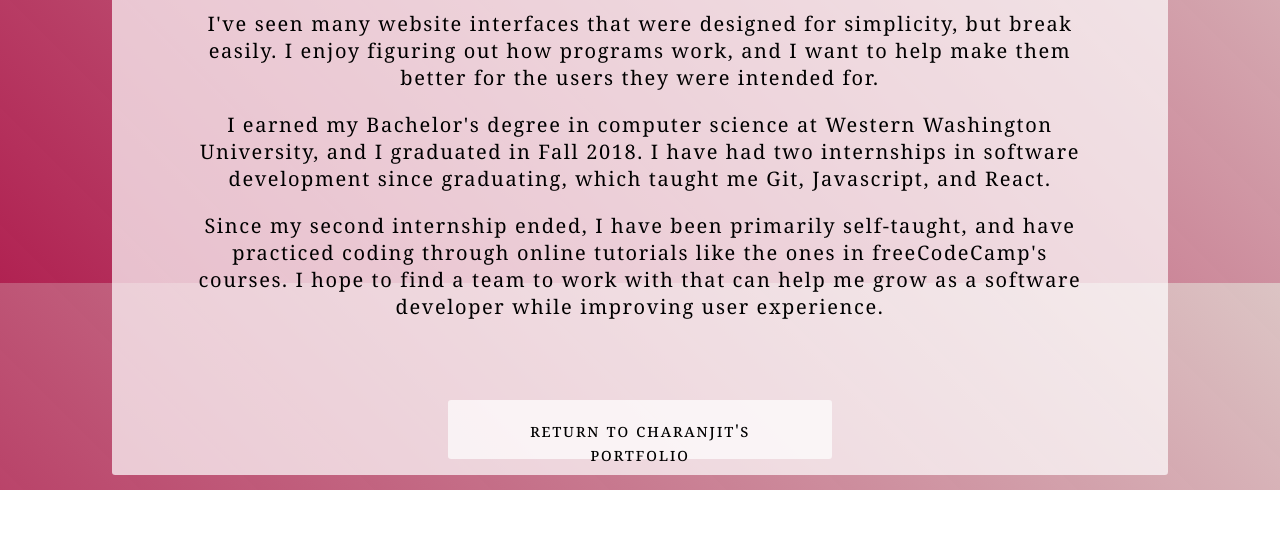
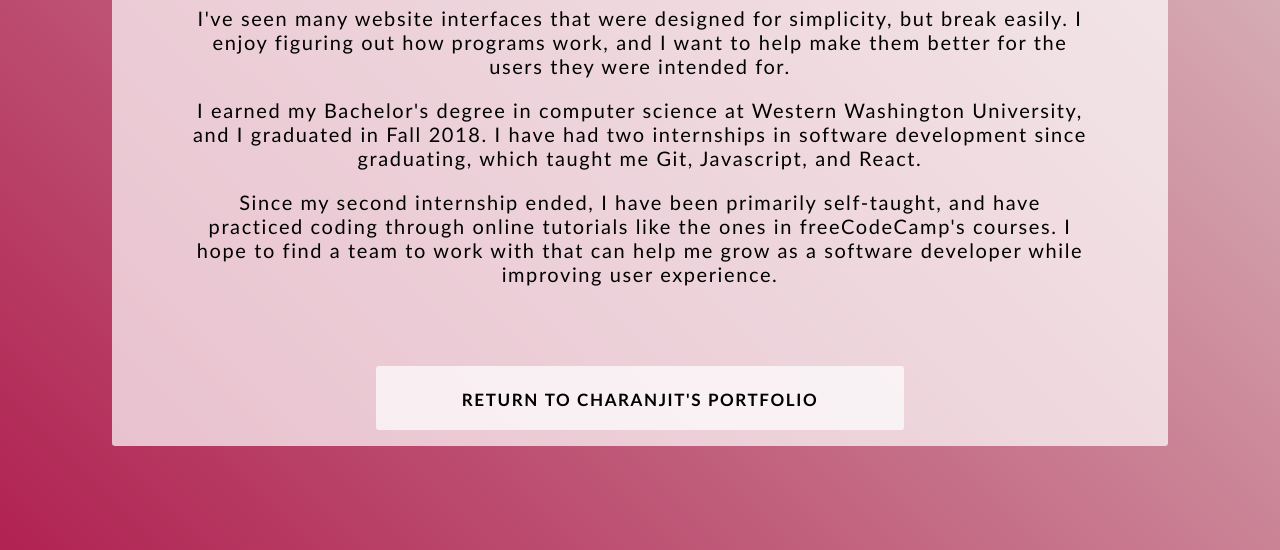
Before and after one commit to ckandola/ckandola.github.io, a plain HTML site: page about.html in a window 1280 px wide. Shown: the part 310-860 px from the top of the page. Before the commit the page ends 800 px from the top, so only its background shows below. Drawn offline with Linux system fonts and the light colour scheme.

Commit message:
Change fonts, adjust margins and padding

```diff
--- a/styles.css
+++ b/styles.css
@@ -8,7 +8,7 @@
 
 body {
     background-image: var(--red-background);
-    font-family:Georgia, 'Times New Roman', Times, serif;
+    font-family: Candara, Verdana, Geneva, Tahoma, sans-serif;
     letter-spacing: 0.1rem;
 }
 
@@ -23,6 +23,7 @@ section {
     top: 25vh;
     width: 80vw;
     margin: auto;
+    margin-bottom: 38vh;
     padding: 1rem;
     text-align: center;
     background-color: var(--light-background);
@@ -60,7 +61,6 @@ nav {
 nav a {
     font-size: 2.5rem;
     padding: 0 2.5rem;
-    font-family: Candara, 'Lucida Sans', 'Lucida Sans Regular', 'Lucida Grande', 'Lucida Sans Unicode', Geneva, Verdana, sans-serif;
     text-shadow: 0 0 30px black;
 }
 
@@ -82,12 +82,13 @@ nav a:hover {
 .desc a {
     display: block;
     margin: 5rem auto auto;
-    padding: 1.1rem 2rem;
+    padding: 1rem 1.5rem 1.5rem;
     background-color: var(--light-background);
-    width: 20rem;
+    width: 30rem;
     height: 1.5rem;
-    font-size: 1.1rem;
+    font-size: 1.5rem;
     border-radius: var(--border_radius);
+    font-weight: 600;
 }
 
 .desc a:hover {
```
